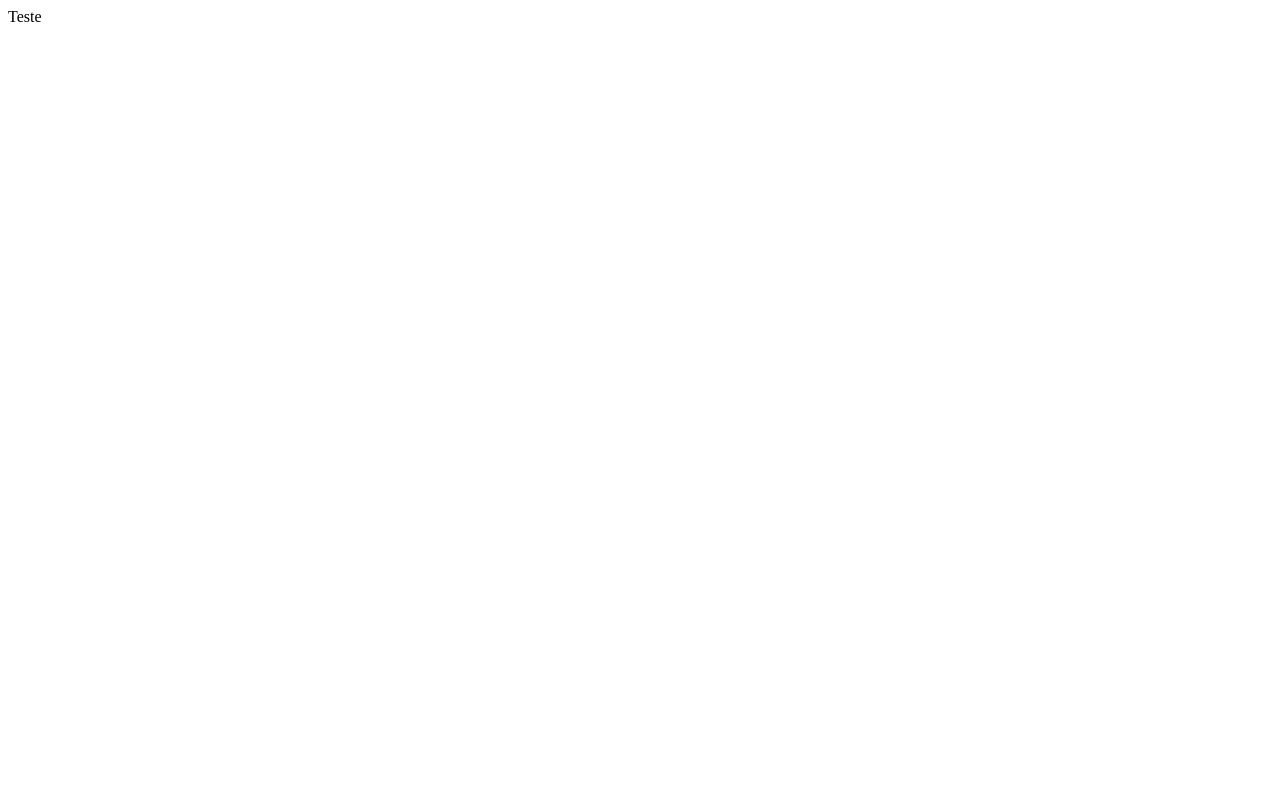
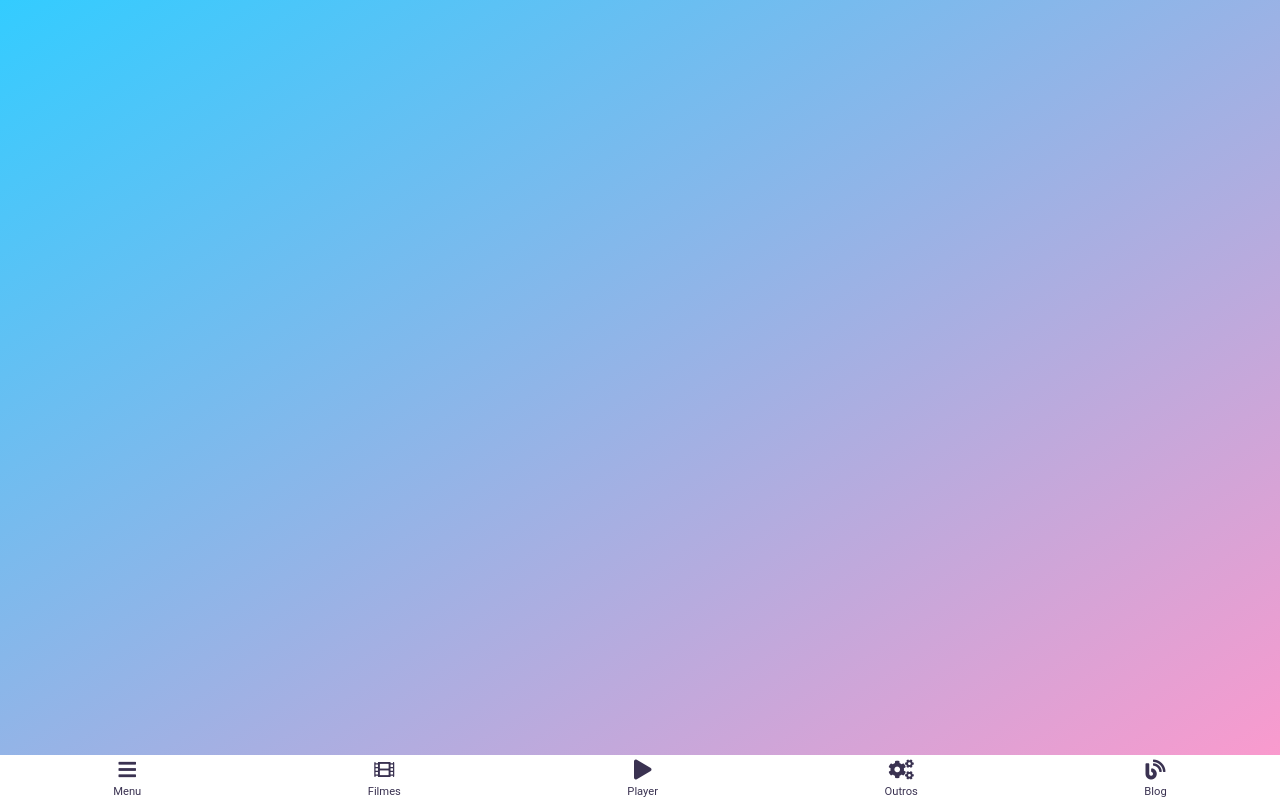
Before and after one commit to appmanaus/appmanaus.github.io, a plain HTML site: page index.html in a window 1280 px wide. Drawn offline with Linux system fonts and the light colour scheme.

Commit message:
Update index.html

```diff
--- a/index.html
+++ b/index.html
@@ -1,11 +1,64 @@
 <!DOCTYPE html>
-<html>
+<html lang="pt-br">
 <head>
-	<meta charset="utf-8">
-	<meta name="viewport" content="width=device-width, initial-scale=1">
-	<title>Manaus Apps</title>
+  <meta charset="UTF-8">
+  <title>AppManaus</title>
+  <meta name="viewport" content="width=device-width, initial-scale=1.0">
+  <link rel="stylesheet" href="https://cdnjs.cloudflare.com/ajax/libs/font-awesome/5.15.3/css/all.min.css">
+  <style>
+    *{
+      margin: 0;
+      padding: 0;
+    }
+    body {
+      margin: 0;
+      padding: 0;
+      height: 100vh;
+      background: linear-gradient(to bottom right, #33ccff, #ff99cc);
+      overflow: hidden;
+      font-family: "Google Sans Text","Google Sans",Roboto,Arial,sans-serif;
+    }
+#footer {
+  position: fixed;
+  bottom: 0;
+  width: 100%;
+  background: white;
+  text-align: center;
+  padding-top: 5px;
+  padding-bottom: 2px;
+  display: flex;
+  justify-content: space-around;
+  font-size: 0.7em;
+}
+
+#footer a {
+  color: #3A3251;
+  text-decoration: none;
+}
+
+#footer a:focus i {
+  color: #007FFF; /* Altera a cor para laranja quando o link é clicado */
+}
+
+#footer i {
+  font-size: 20px;
+  margin-bottom: 5px;
+  display: block;
+}
+
+  </style>
 </head>
 <body>
-Teste
+
+  <!-- Conteúdo da página vai aqui -->
+
+  <div id="footer">
+    <a href="#"><i class="fas fa-bars"></i> Menu</a>
+    <a href="#"><i class="fas fa-film"></i> Filmes</a>
+    <a href="#"><i class="fas fa-play"></i> Player</a>
+    <a href="#"><i class="fas fa-cogs"></i> Outros</a>
+    <a href="#"><i class="fas fa-blog"></i> Blog</a>
+  </div>
+
 </body>
 </html>
```
